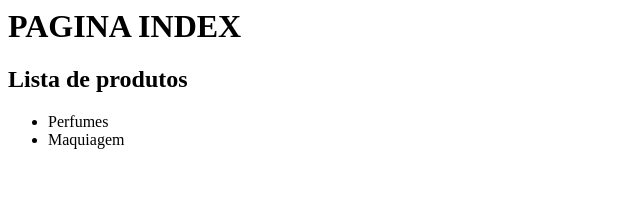
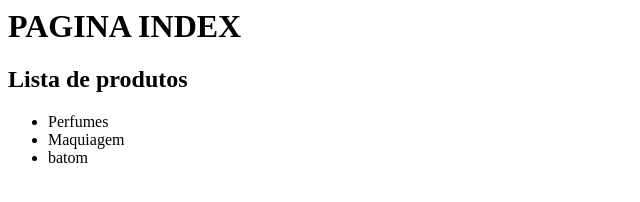
Before and after one commit to investimentodummies/investimentoparadummies, a plain HTML site: page index.html in a window 1280 px wide. Shown: the full height of the page, 0-640 px from the left. Drawn offline with Linux system fonts and the light colour scheme.

Commit message:
Lista de produtos nova

```diff
--- a/index.html
+++ b/index.html
@@ -9,6 +9,7 @@
 <ul>
 <li>Perfumes</li>
 <li>Maquiagem</li>
+<li>batom</li>
 </ul>
 
 </body>
```
